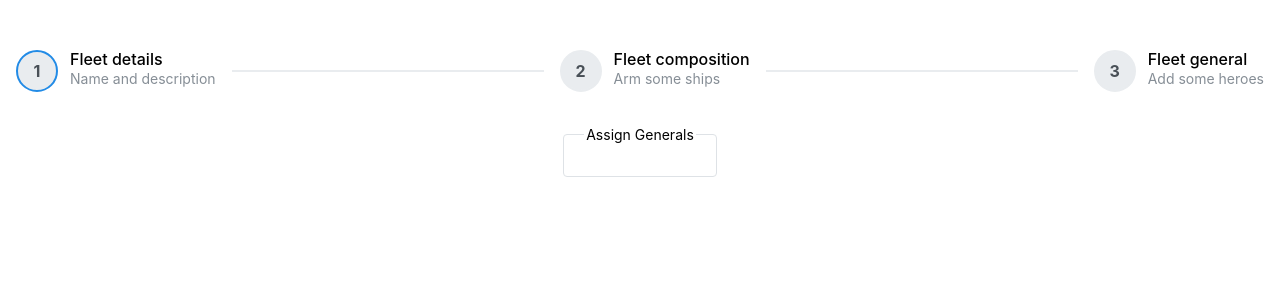
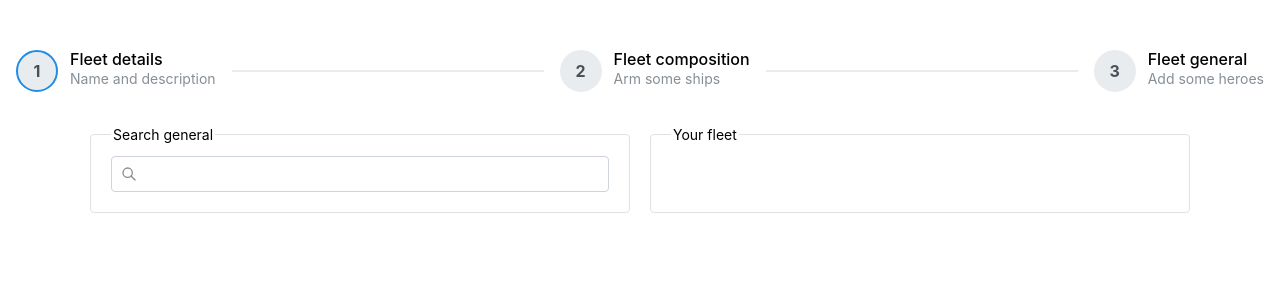
Before and after one commit to CoachGodzup/star_wars_fleet_builder, a Next.js app: page /general in a window 1280 px wide. Shown: the top 300 px of the page. Built offline with nearby package versions, Linux system fonts and the light colour scheme.

Commit message:
chore(main): personInput, general assignment

```diff
--- a/src/components/form/compositionForm.tsx
+++ b/src/components/form/compositionForm.tsx
@@ -85,15 +85,15 @@ export const CompositionForm: React.FC = () => {
     return (
         <Container fluid>
             <SimpleGrid cols={2} spacing='md'>
-                <Fieldset legend="Fleet Composition">
+                <Fieldset legend="Add starships">
                     {shipSelector}
                 </Fieldset>
-                <Paper withBorder p='md'>
+                <Fieldset legend="Your fleet">
                     <Flex justify='end'>
                         <button onClick={resetStarships}>Reset</button>
                     </Flex>
                     <TableFleet assignments={fleetShips} canRemove/>
-                </Paper>
+                </Fieldset>
             </SimpleGrid>
         </Container>
     );
--- a/src/components/form/generalForm.tsx
+++ b/src/components/form/generalForm.tsx
@@ -1,20 +1,27 @@
 'use client'
 
-import { Container, Fieldset } from "@mantine/core";
+import { Container, Fieldset, SimpleGrid } from "@mantine/core";
 import { TableFleet } from "../table/tableFleet";
 import { useSelector } from "react-redux";
 import { RootState } from "@/store/rootStore";
+import { Person } from "@/model/person";
+import { useState } from "react";
+import { PersonInput } from "../inputs/personInput";
 
 export const GeneralForm: React.FC = () => {
+    const [general, setGeneral] = useState<Person>();
     const fleet = useSelector((state: RootState) => state.assignment.assignments);
 
     return (
         <Container fluid>
-            <Fieldset legend="Assign Generals">
-                <TableFleet assignments={fleet} canAssignGeneral/>
-            </Fieldset>
+            <SimpleGrid cols={{base: 1, sm: 2}} spacing='md'>
+                <Fieldset legend="Search general" miw={540}>
+                    <PersonInput value={general} onChange={setGeneral} />
+                </Fieldset>
+                <Fieldset legend="Your fleet">
+                    <TableFleet assignments={fleet} canAssignGeneral={Boolean(general)} newGeneral={general}/>
+                </Fieldset>
+            </SimpleGrid>
         </Container>
-
-
     );
 }
--- a/src/components/inputs/personInput.tsx
+++ b/src/components/inputs/personInput.tsx
@@ -1,8 +1,65 @@
-import { Autocomplete, AutocompleteProps, InputBaseProps } from "@mantine/core";
-import React from "react";
+import { searchPerson } from "@/api/swapi/person";
+import { Person } from "@/model/person";
+import { Autocomplete, AutocompleteProps, CloseButton, InputBaseProps, Loader, Paper, Stack } from "@mantine/core";
+import React, { useState } from "react";
+import CardPerson from "../card/cardPerson";
+import { IconSearch } from "@tabler/icons-react";
 
-export type PersonInputProps = AutocompleteProps & InputBaseProps;
+export type PersonInputProps = Omit<AutocompleteProps, 'value' | 'onChange' | 'data'> & InputBaseProps & {
+    value?: Person;
+    onChange?: (person: Person) => void;
+};
 
 export const PersonInput: React.FC<PersonInputProps> = (props) => {
-    return (<Autocomplete {...props} data-testid={props.name}></Autocomplete>);
+    const [inputValue, setInputValue] = useState('');
+    const [person, setPerson] = useState<Person | undefined>(props.value);
+    const [personList, setPersonList] = useState<Person[]>([]);
+
+    const [isLoading, setLoading] = useState(false);
+
+    const handleReset = () => {
+        setInputValue('');
+        setPerson(undefined);
+    }
+
+    const handleChange = async (search: string) => {
+        setLoading(true);
+        setInputValue(search);
+
+        const commanderList = await searchPerson({type: 'search', search});
+        setPersonList(commanderList);
+
+        const founded = commanderList.find(c => c.name === search)
+        if (founded) {
+            setPerson(founded);
+            if (props.onChange) {
+                props.onChange(founded);
+            }
+        }
+        setLoading(false);
+    }
+
+    return (
+        <Stack>
+            <Autocomplete
+                {...props}
+                value={inputValue}
+                onChange={handleChange}
+                leftSectionPointerEvents="none"
+                leftSection={<IconSearch size={16} />}
+                rightSection={isLoading ?
+                    <Loader color={'gray'} size={16} />
+                    : person ? <CloseButton onClick={handleReset} />
+                    : <></>}
+                data-testid={props.name}
+                data={personList.map(p => p.name)}
+                comboboxProps={{ transitionProps: { transition: 'pop', duration: 200 } }}>
+            </Autocomplete>
+            {person ?
+                <Paper withBorder p='md' mt={20} miw={300}>
+                    <CardPerson person={person} />
+                </Paper>
+            : <></> }
+        </Stack>
+    )
 }
--- a/src/components/table/tableFleet.tsx
+++ b/src/components/table/tableFleet.tsx
@@ -1,19 +1,20 @@
 'use client'
 
 import { Assignment } from "@/model/assignment";
-import { assignGeneral, removeShip } from "@/store/assignmentReducer";
+import { assignGeneral, removeGeneral, removeShip } from "@/store/assignmentReducer";
 import { Avatar, CloseButton, Group, Table, Text } from "@mantine/core";
-import { IconUserStar } from "@tabler/icons-react";
+import { IconUserMinus, IconUserStar } from "@tabler/icons-react";
 import { useDispatch } from "react-redux";
 import { mockPerson } from "../../../test/mocks/mock.person";
 
 type TableFleetProps = {
     assignments: Assignment[];
     canRemove?: boolean;
-    canAssignGeneral?: boolean
+    canAssignGeneral?: boolean;
+    newGeneral?: Person;
 }
 
-export const TableFleet: React.FC<TableFleetProps> = ({ assignments, canRemove = false, canAssignGeneral = false }) => {
+export const TableFleet: React.FC<TableFleetProps> = ({ assignments, canRemove = false, canAssignGeneral = false, newGeneral }) => {
     const dispatch = useDispatch();
 
     const handleRemove = (index: number) => {
@@ -21,8 +22,11 @@ export const TableFleet: React.FC<TableFleetProps> = ({ assignments, canRemove =
     }
 
     const handleAssignGeneral = (index: number) => {
-        const general = mockPerson;
-        dispatch(assignGeneral({index, general}));
+        if (newGeneral) {dispatch(assignGeneral({index, general: newGeneral}))};
+    }
+
+    const handleRemoveGeneral = (index: number) => {
+        dispatch(removeGeneral(index));
     }
 
     return (
@@ -72,8 +76,9 @@ export const TableFleet: React.FC<TableFleetProps> = ({ assignments, canRemove =
                             }
                         </Table.Td>
                         <Table.Td>
+                            {canAssignGeneral && !assignment.general ? <CloseButton icon={<IconUserStar></IconUserStar>} onClick={() => handleAssignGeneral(index)}></CloseButton> : <></>}
+                            {canAssignGeneral && assignment.general ? <CloseButton icon={<IconUserMinus></IconUserMinus>} onClick={() => handleRemoveGeneral(index)}></CloseButton> : <></>}
                             {canRemove ? <CloseButton onClick={() => handleRemove(index)}></CloseButton>: <></>}
-                            {canAssignGeneral ? <CloseButton icon={<IconUserStar></IconUserStar>} onClick={() => handleAssignGeneral(index)}></CloseButton> : <></>}
                          </Table.Td>
                     </Table.Tr>
                 ))}
--- a/src/store/assignmentReducer.ts
+++ b/src/store/assignmentReducer.ts
@@ -39,9 +39,9 @@ const assignmentSlice = createSlice({
                 .map((elm) => elm.general?.url === action.payload.general.url ? {...elm, general: undefined} : elm)
                 .map((elm, i) => i !== action.payload.index ? elm : {...elm, general: action.payload.general})
         }),
-        removeGeneral: (state, action: PayloadAction<Assignment>) => ({
+        removeGeneral: (state, action: PayloadAction<number>) => ({
             ...state,
-            assignments: state.assignments.map(elm => elm.starship.url !== action.payload.starship.url || elm.general?.url !== action.payload.general?.url ? elm : { starship: action.payload.starship }),
+            assignments: state.assignments.map((elm, index) => index === action.payload ? { ...elm, general: undefined } : elm),
         }),
     },
 });
--- a/src/store/detailReducer.ts
+++ b/src/store/detailReducer.ts
@@ -5,13 +5,12 @@ import { setupListeners } from '@reduxjs/toolkit/query'
 export type DetailStoreData = {
     name: string;
     description: string;
-    commander: Person | null;
+    commander?: Person;
 }
 
 const initialState: DetailStoreData = {
     name: '',
     description: '',
-    commander: null,
 }
 
 const detailSlice = createSlice({
```
Also changed, not shown: src/components/form/detailForm.tsx (+6 -26 lines), 1 other file (tests, documents, lock files or other folders).
